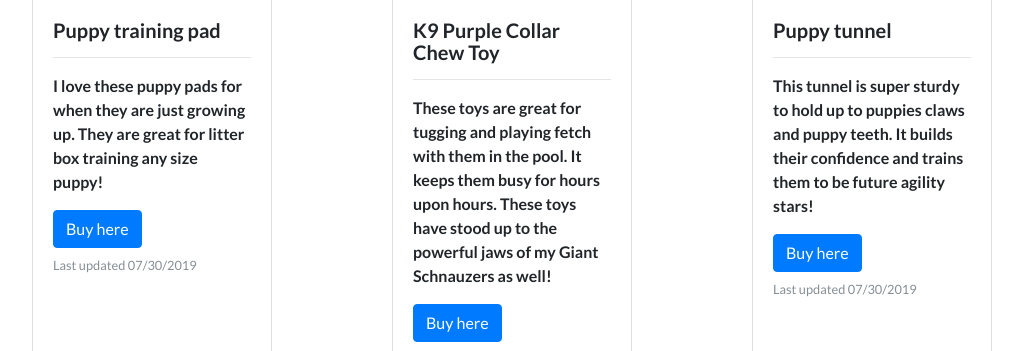
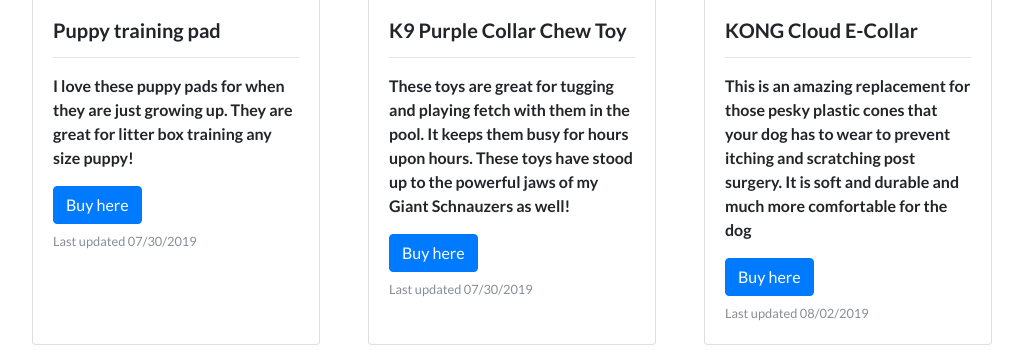
Before and after one commit to nicholasfay/SkylineWebsiteLive, a PHP site: page /productmarketing.php in a window 1280 px wide. Shown: the part 1114-1465 px from the top of the page, without its empty margins (128-1151 px from the left). Run offline with PHP 8.4, Linux system fonts and the light colour scheme.

Commit message:
Added two more products to product page

```diff
--- a/css/landing-page.css
+++ b/css/landing-page.css
@@ -211,13 +211,15 @@ td {
 }
 
 .product-card{
-  width: 25%;
+  flex-basis: 30%;
+  margin-top: .5rem;
 }
 
 .product-container{
   display:flex;
   justify-content: space-between;
   width: 75%;
+  flex-wrap:wrap;
 }
 
 @media screen and (max-width: 850px) {
--- a/productmarketing.php
+++ b/productmarketing.php
@@ -59,11 +59,11 @@
 
     <!-- Page Content -->
     <section class="content-section-a bg-color">
-    <h1 class="w-75 ml-auto mr-auto mb-5">Look at some of these great and trusted products below</h1>
+    <h1 class="w-75 ml-auto mr-auto">Check out these great products below</h1>
     <hr class="text-secondary w-75"/>
-    <div class="product-container ml-auto mr-auto">
+    <div class="product-container mt-5 ml-auto mr-auto">
         <div class="card product-card">
-            <img sizes="(max-width: 200px) 100vw, 200px" data-srcset="https://res.cloudinary.com/djjyxjoz2/image/upload/c_scale,w_467/puppy-training-pad-sale-durable_yzvrs6.jpg 467w"
+            <img data-srcset="https://res.cloudinary.com/djjyxjoz2/image/upload/c_scale,w_467/puppy-training-pad-sale-durable_yzvrs6.jpg 467w"
                         data-src="https://res.cloudinary.com/djjyxjoz2/image/upload/c_scale,w_467/puppy-training-pad-sale-durable_yzvrs6.jpg"
                         class="card-img-top lazy" alt="Puppy potty training pad">
             <div class="card-body">
@@ -75,7 +75,7 @@
             </div>
         </div>
         <div class="card product-card">
-            <img sizes="(max-width: 200px) 100vw, 200px" data-srcset="
+            <img data-srcset="
                         https://res.cloudinary.com/djjyxjoz2/image/upload/c_scale,w_467/dog-toy-pool-durable-tough_sevvao.jpg 467w"
                         data-src="https://res.cloudinary.com/djjyxjoz2/image/upload/c_scale,w_467/dog-toy-pool-durable-tough_sevvao.jpg"
                         class="card-img-top lazy" alt="Safe and durable dog toy">
@@ -85,6 +85,30 @@
                 <p class="card-text">These toys are great for tugging and playing fetch with them in the pool. It keeps them busy for hours upon hours. These toys have stood up to the powerful jaws of my Giant Schnauzers as well!</p>
                 <a role="button" href="https://www.amazon.com/gp/product/B075XMN1GH/ref=as_li_tl?ie=UTF8&camp=1789&creative=9325&creativeASIN=B075XMN1GH&linkCode=as2&tag=skyline19-20&linkId=b7511dd36cf9250539fa6dead77542bb" class="btn btn-primary mb-1">Buy here</a>
                 <p class="card-text"><small class="text-muted">Last updated 07/30/2019</small></p>
+            </div>
+        </div>
+        <div class="card product-card">
+            <img data-srcset="https://res.cloudinary.com/djjyxjoz2/image/upload/c_scale,w_467/dog-collar-post-injury-soft_bi8zsk.jpg 467w"
+                        data-src="https://res.cloudinary.com/djjyxjoz2/image/upload/c_scale,w_467/dog-collar-post-injury-soft_bi8zsk.jpg 467w"
+                        class="card-img-top lazy" alt="Post surgery plastic cone replacement for dogs">
+            <div class="card-body">
+                <h5 class="card-title">KONG Cloud E-Collar</h5>
+                <hr class="text-secondary w-100"/>
+                <p class="card-text">This is an amazing replacement for those pesky plastic cones that your dog has to wear to prevent itching and scratching post surgery. It is soft and durable and much more comfortable for the dog</p>
+                <a role="button" href="https://www.amazon.com/gp/product/B0045Y1JGQ/ref=as_li_tl?ie=UTF8&camp=1789&creative=9325&creativeASIN=B0045Y1JGQ&linkCode=as2&tag=skyline19-20&linkId=de4074903deb7400e7ae0e62c7cb27e5" class="btn btn-primary mb-1">Buy here</a>
+                <p class="card-text"><small class="text-muted">Last updated 08/02/2019</small></p>
+            </div>
+        </div>
+        <div class="card product-card">
+            <img data-srcset="https://res.cloudinary.com/djjyxjoz2/image/upload/c_scale,w_467/dog-toy-durable-fun-sell_d5luoz.jpg 467w"
+                        data-src="https://res.cloudinary.com/djjyxjoz2/image/upload/c_scale,w_467/puppy-training-pad-sale-durable_yzvrs6.jpg"
+                        class="card-img-top lazy" alt="Durable ball for all size dogs with a bad chewing habit">
+            <div class="card-body">
+                <h5 class="card-title">Planet Dog Orbee-Tuff Squeak Ball</h5>
+                <hr class="text-secondary w-100"/>
+                <p class="card-text">This dog ball is perfect for those dogs that just can't stop chewing on everything. They are super durable and really stand up to the environment. They are basically indestructible and so much fun for the dogs.</p>
+                <a role="button" href="https://www.amazon.com/gp/product/B01ITF1ONY/ref=as_li_tl?ie=UTF8&camp=1789&creative=9325&creativeASIN=B01ITF1ONY&linkCode=as2&tag=skyline19-20&linkId=d3f5e2bfdaa34be3b3bcc0f9a353de62" class="btn btn-primary mb-1">Buy here</a>
+                <p class="card-text"><small class="text-muted">Last updated 08/02/2019</small></p>
             </div>
         </div>
         <div class="card product-card">
```
